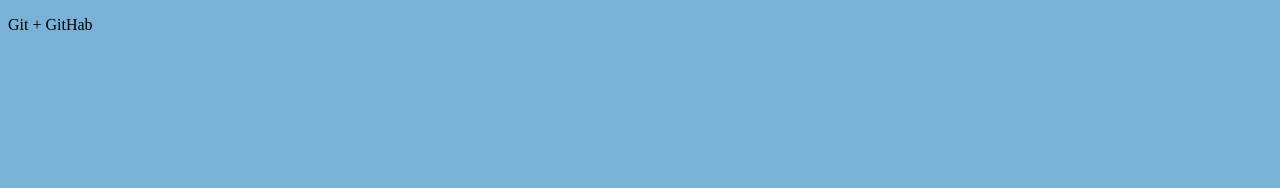
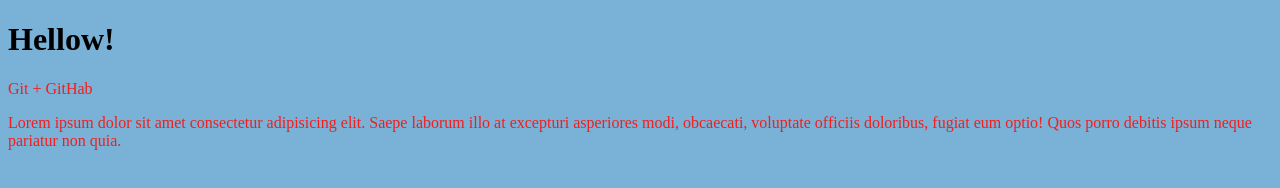
Before and after one commit to bormenator-z/gittest, a plain HTML site: page index.html in a window 1280 px wide. Drawn offline with Linux system fonts and the light colour scheme.

Commit message:
Наши первые изменения

```diff
--- a/css/main.css
+++ b/css/main.css
@@ -1,3 +1,9 @@
 body{
     background-color: #7ab1d6
 }
+p{
+    color: #f31d1d;
+}
+h2{
+    font-size: 50px;
+}
--- a/index.html
+++ b/index.html
@@ -7,6 +7,8 @@
     <title>Работа с Git</title>
 </head>
 <body>
+    <h1>Hellow!</h1>
     <p>Git + GitHab</p>
+    <p>Lorem ipsum dolor sit amet consectetur adipisicing elit. Saepe laborum illo at excepturi asperiores modi, obcaecati, voluptate officiis doloribus, fugiat eum optio! Quos porro debitis ipsum neque pariatur non quia.</p>
 </body>
 </html>
```
